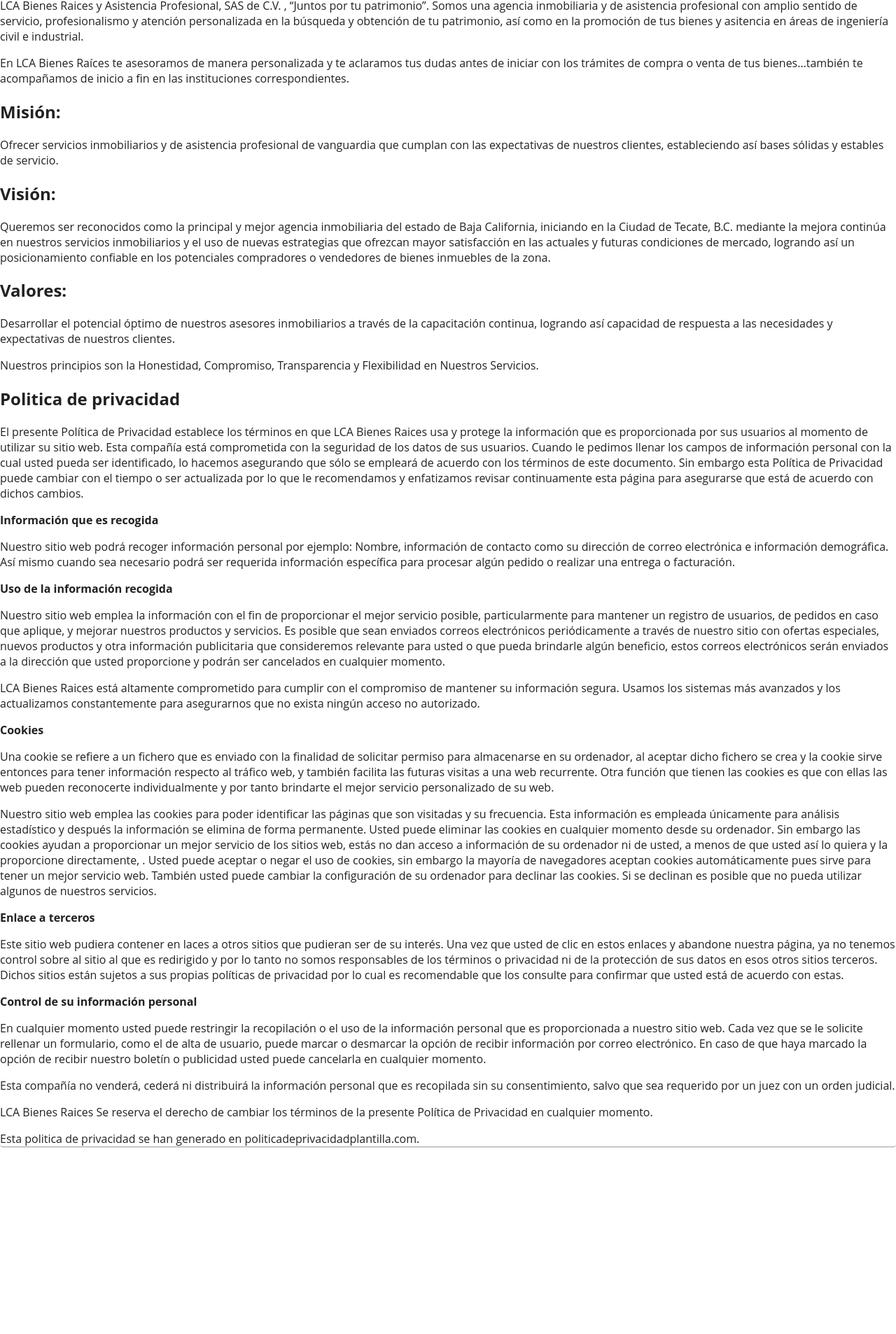
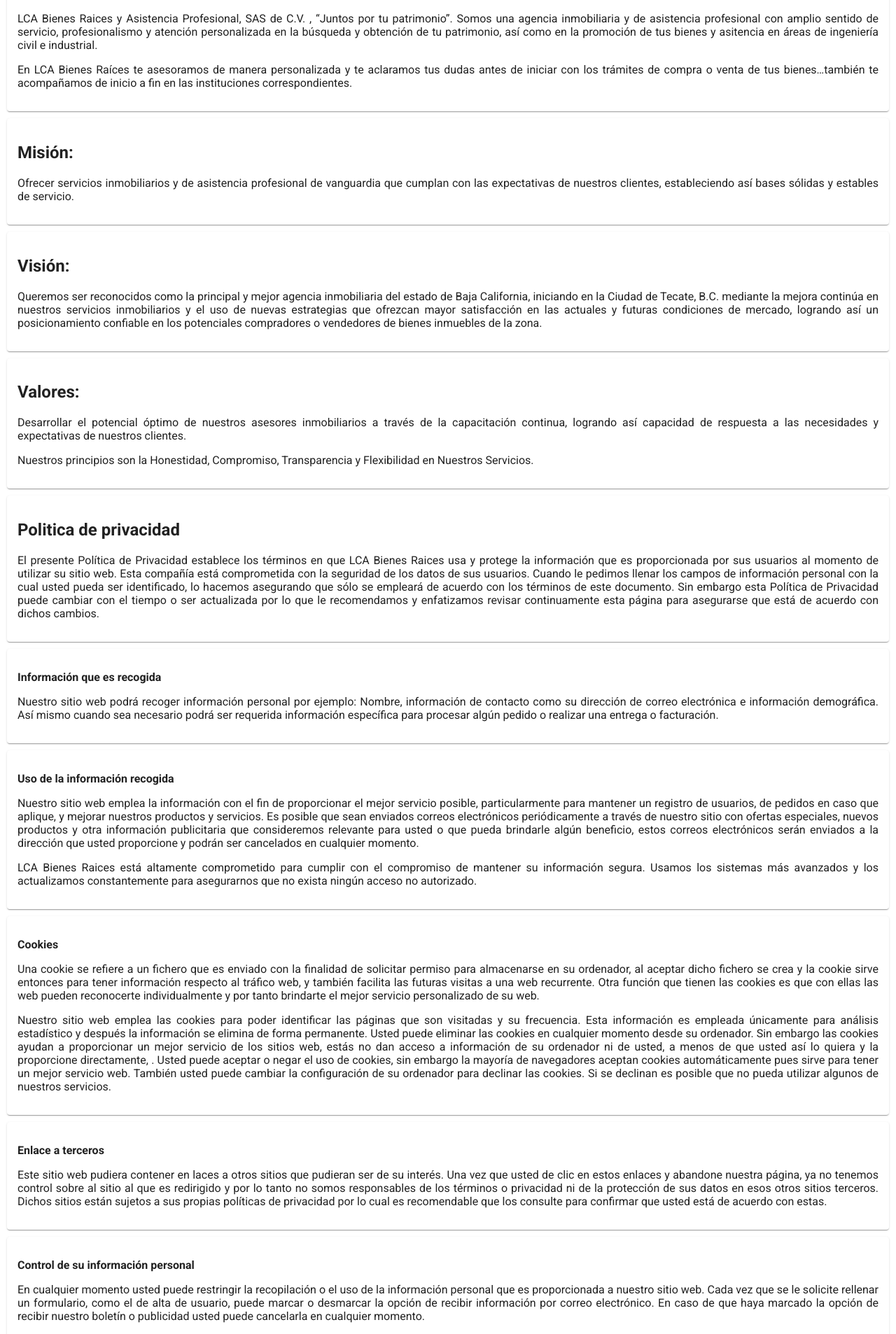
Before and after one commit to Hitlii/lca-code, a Next.js app in the folder frontend/: page /aboutUs in a window 1280 px wide. Shown: the part 149-2055 px from the top of the page at 70% size. Before the commit the page ends 1803 px from the top, so only its background shows below. Built offline with nearby package versions, Linux system fonts and the light colour scheme.

Commit message:
add style to aboutUs and services

```diff
--- a/frontend/pages/aboutUs.js
+++ b/frontend/pages/aboutUs.js
@@ -1,50 +1,195 @@
-import React from 'react'
-import { makeStyles } from '@material-ui/core/styles'
-import MenuBar from '../components/bars/MenuBar'
-import Paper from '@material-ui/core/Paper'
+import React from "react";
+import { makeStyles } from "@material-ui/core/styles";
+import MenuBar from "../components/bars/MenuBar";
+import Paper from "@material-ui/core/Paper";
 
 const useStyles = makeStyles({
   root: {
-  }
-})
+    margin: 10,
+    padding: 15,
+    fontFamily: "Roboto",
+    textAlign: "justify",
+  },
+});
 
-function aboutUs () {
-  const classes = useStyles()
+function aboutUs() {
+  const classes = useStyles();
 
   return (
     <div>
-            <MenuBar/>
-            <Paper>
+      <MenuBar />
+
+      <Paper className={classes.root}>
         <h1>Nosotros</h1>
-                <p>LCA Bienes Raices y Asistencia Profesional, SAS de C.V. , “Juntos por tu patrimonio”. Somos una agencia inmobiliaria y de asistencia profesional con amplio sentido de servicio, profesionalismo y atención personalizada en la búsqueda y obtención de tu patrimonio, así como en la promoción de tus bienes y asitencia en áreas de ingeniería civil e industrial.</p>
-                <p>En LCA Bienes Raíces te asesoramos de manera personalizada y te aclaramos tus dudas antes de iniciar con los trámites de compra o venta de tus bienes…también te acompañamos de inicio a fin en las instituciones correspondientes.</p>
+        <p>
+          LCA Bienes Raices y Asistencia Profesional, SAS de C.V. , “Juntos por
+          tu patrimonio”. Somos una agencia inmobiliaria y de asistencia
+          profesional con amplio sentido de servicio, profesionalismo y atención
+          personalizada en la búsqueda y obtención de tu patrimonio, así como en
+          la promoción de tus bienes y asitencia en áreas de ingeniería civil e
+          industrial.
+        </p>
+        <p>
+          En LCA Bienes Raíces te asesoramos de manera personalizada y te
+          aclaramos tus dudas antes de iniciar con los trámites de compra o
+          venta de tus bienes…también te acompañamos de inicio a fin en las
+          instituciones correspondientes.
+        </p>
+      </Paper>
+      <Paper className={classes.root}>
         <h2>Misión:</h2>
-                <p>Ofrecer servicios inmobiliarios y de asistencia profesional de vanguardia que cumplan con las expectativas de nuestros clientes, estableciendo así bases sólidas y estables de servicio.</p>
+        <p>
+          Ofrecer servicios inmobiliarios y de asistencia profesional de
+          vanguardia que cumplan con las expectativas de nuestros clientes,
+          estableciendo así bases sólidas y estables de servicio.
+        </p>
+      </Paper>
+      <Paper className={classes.root}>
         <h2>Visión:</h2>
-                <p>Queremos ser reconocidos como la principal y mejor agencia inmobiliaria del estado de Baja California, iniciando en la Ciudad de Tecate, B.C. mediante la mejora continúa en nuestros servicios inmobiliarios y el uso de nuevas estrategias que ofrezcan mayor satisfacción en las actuales y futuras condiciones de mercado, logrando así un posicionamiento confiable en los potenciales compradores o vendedores de bienes inmuebles de la zona.</p>
+        <p>
+          Queremos ser reconocidos como la principal y mejor agencia
+          inmobiliaria del estado de Baja California, iniciando en la Ciudad de
+          Tecate, B.C. mediante la mejora continúa en nuestros servicios
+          inmobiliarios y el uso de nuevas estrategias que ofrezcan mayor
+          satisfacción en las actuales y futuras condiciones de mercado,
+          logrando así un posicionamiento confiable en los potenciales
+          compradores o vendedores de bienes inmuebles de la zona.
+        </p>
+      </Paper>
+      <Paper className={classes.root}>
         <h2>Valores:</h2>
-                <p>Desarrollar el potencial óptimo de nuestros asesores inmobiliarios a través de la capacitación continua, logrando así capacidad de respuesta a las necesidades y expectativas de nuestros clientes.</p>
-                <p>Nuestros principios son la Honestidad, Compromiso, Transparencia y Flexibilidad en Nuestros Servicios.</p>
+        <p>
+          Desarrollar el potencial óptimo de nuestros asesores inmobiliarios a
+          través de la capacitación continua, logrando así capacidad de
+          respuesta a las necesidades y expectativas de nuestros clientes.
+        </p>
+        <p>
+          Nuestros principios son la Honestidad, Compromiso, Transparencia y
+          Flexibilidad en Nuestros Servicios.
+        </p>
+      </Paper>
+      <Paper className={classes.root}>
         <h2>Politica de privacidad</h2>
-                <p>El presente Política de Privacidad establece los términos en que LCA Bienes Raices usa y protege la información que es proporcionada por sus usuarios al momento de utilizar su sitio web. Esta compañía está comprometida con la seguridad de los datos de sus usuarios. Cuando le pedimos llenar los campos de información personal con la cual usted pueda ser identificado, lo hacemos asegurando que sólo se empleará de acuerdo con los términos de este documento. Sin embargo esta Política de Privacidad puede cambiar con el tiempo o ser actualizada por lo que le recomendamos y enfatizamos revisar continuamente esta página para asegurarse que está de acuerdo con dichos cambios.</p>
-                <p><strong>Información que es recogida</strong></p>
-                <p>Nuestro sitio web podrá recoger información personal por ejemplo: Nombre,  información de contacto como  su dirección de correo electrónica e información demográfica. Así mismo cuando sea necesario podrá ser requerida información específica para procesar algún pedido o realizar una entrega o facturación.</p>
-                <p><strong>Uso de la información recogida</strong></p>
-                <p>Nuestro sitio web emplea la información con el fin de proporcionar el mejor servicio posible, particularmente para mantener un registro de usuarios, de pedidos en caso que aplique, y mejorar nuestros productos y servicios.  Es posible que sean enviados correos electrónicos periódicamente a través de nuestro sitio con ofertas especiales, nuevos productos y otra información publicitaria que consideremos relevante para usted o que pueda brindarle algún beneficio, estos correos electrónicos serán enviados a la dirección que usted proporcione y podrán ser cancelados en cualquier momento.</p>
-                <p>LCA Bienes Raices está altamente comprometido para cumplir con el compromiso de mantener su información segura. Usamos los sistemas más avanzados y los actualizamos constantemente para asegurarnos que no exista ningún acceso no autorizado.</p>
-                <p><strong>Cookies</strong></p>
-                <p>Una cookie se refiere a un fichero que es enviado con la finalidad de solicitar permiso para almacenarse en su ordenador, al aceptar dicho fichero se crea y la cookie sirve entonces para tener información respecto al tráfico web, y también facilita las futuras visitas a una web recurrente. Otra función que tienen las cookies es que con ellas las web pueden reconocerte individualmente y por tanto brindarte el mejor servicio personalizado de su web.</p>
-                <p>Nuestro sitio web emplea las cookies para poder identificar las páginas que son visitadas y su frecuencia. Esta información es empleada únicamente para análisis estadístico y después la información se elimina de forma permanente. Usted puede eliminar las cookies en cualquier momento desde su ordenador. Sin embargo las cookies ayudan a proporcionar un mejor servicio de los sitios web, estás no dan acceso a información de su ordenador ni de usted, a menos de que usted así lo quiera y la proporcione directamente, . Usted puede aceptar o negar el uso de cookies, sin embargo la mayoría de navegadores aceptan cookies automáticamente pues sirve para tener un mejor servicio web. También usted puede cambiar la configuración de su ordenador para declinar las cookies. Si se declinan es posible que no pueda utilizar algunos de nuestros servicios.</p>
-                <p><strong>Enlace a terceros</strong></p>
-                <p>Este sitio web pudiera contener en laces a otros sitios que pudieran ser de su interés. Una vez que usted de clic en estos enlaces y abandone nuestra página, ya no tenemos control sobre al sitio al que es redirigido y por lo tanto no somos responsables de los términos o privacidad ni de la protección de sus datos en esos otros sitios terceros. Dichos sitios están sujetos a sus propias políticas de privacidad por lo cual es recomendable que los consulte para confirmar que usted está de acuerdo con estas.</p>
-                <p><strong>Control de su información personal</strong></p>
-                <p>En cualquier momento usted puede restringir la recopilación o el uso de la información personal que es proporcionada a nuestro sitio web.  Cada vez que se le solicite rellenar un formulario, como el de alta de usuario, puede marcar o desmarcar la opción de recibir información por correo electrónico.  En caso de que haya marcado la opción de recibir nuestro boletín o publicidad usted puede cancelarla en cualquier momento.</p>
-                <p>Esta compañía no venderá, cederá ni distribuirá la información personal que es recopilada sin su consentimiento, salvo que sea requerido por un juez con un orden judicial.</p>
-                <p>LCA Bienes Raices Se reserva el derecho de cambiar los términos de la presente Política de Privacidad en cualquier momento.</p>
-                <p>Esta politica de privacidad se han generado en politicadeprivacidadplantilla.com.</p>
+        <p>
+          El presente Política de Privacidad establece los términos en que LCA
+          Bienes Raices usa y protege la información que es proporcionada por
+          sus usuarios al momento de utilizar su sitio web. Esta compañía está
+          comprometida con la seguridad de los datos de sus usuarios. Cuando le
+          pedimos llenar los campos de información personal con la cual usted
+          pueda ser identificado, lo hacemos asegurando que sólo se empleará de
+          acuerdo con los términos de este documento. Sin embargo esta Política
+          de Privacidad puede cambiar con el tiempo o ser actualizada por lo que
+          le recomendamos y enfatizamos revisar continuamente esta página para
+          asegurarse que está de acuerdo con dichos cambios.
+        </p>
+      </Paper>
+      <Paper className={classes.root}>
+        <p>
+          <strong>Información que es recogida</strong>
+        </p>
+        <p>
+          Nuestro sitio web podrá recoger información personal por ejemplo:
+          Nombre, información de contacto como su dirección de correo
+          electrónica e información demográfica. Así mismo cuando sea necesario
+          podrá ser requerida información específica para procesar algún pedido
+          o realizar una entrega o facturación.
+        </p>
+      </Paper>
+      <Paper className={classes.root}>
+        <p>
+          <strong>Uso de la información recogida</strong>
+        </p>
+        <p>
+          Nuestro sitio web emplea la información con el fin de proporcionar el
+          mejor servicio posible, particularmente para mantener un registro de
+          usuarios, de pedidos en caso que aplique, y mejorar nuestros productos
+          y servicios. Es posible que sean enviados correos electrónicos
+          periódicamente a través de nuestro sitio con ofertas especiales,
+          nuevos productos y otra información publicitaria que consideremos
+          relevante para usted o que pueda brindarle algún beneficio, estos
+          correos electrónicos serán enviados a la dirección que usted
+          proporcione y podrán ser cancelados en cualquier momento.
+        </p>
+        <p>
+          LCA Bienes Raices está altamente comprometido para cumplir con el
+          compromiso de mantener su información segura. Usamos los sistemas más
+          avanzados y los actualizamos constantemente para asegurarnos que no
+          exista ningún acceso no autorizado.
+        </p>
+      </Paper>
+      <Paper className={classes.root}>
+        <p>
+          <strong>Cookies</strong>
+        </p>
+        <p>
+          Una cookie se refiere a un fichero que es enviado con la finalidad de
+          solicitar permiso para almacenarse en su ordenador, al aceptar dicho
+          fichero se crea y la cookie sirve entonces para tener información
+          respecto al tráfico web, y también facilita las futuras visitas a una
+          web recurrente. Otra función que tienen las cookies es que con ellas
+          las web pueden reconocerte individualmente y por tanto brindarte el
+          mejor servicio personalizado de su web.
+        </p>
+        <p>
+          Nuestro sitio web emplea las cookies para poder identificar las
+          páginas que son visitadas y su frecuencia. Esta información es
+          empleada únicamente para análisis estadístico y después la información
+          se elimina de forma permanente. Usted puede eliminar las cookies en
+          cualquier momento desde su ordenador. Sin embargo las cookies ayudan a
+          proporcionar un mejor servicio de los sitios web, estás no dan acceso
+          a información de su ordenador ni de usted, a menos de que usted así lo
+          quiera y la proporcione directamente, . Usted puede aceptar o negar el
+          uso de cookies, sin embargo la mayoría de navegadores aceptan cookies
+          automáticamente pues sirve para tener un mejor servicio web. También
+          usted puede cambiar la configuración de su ordenador para declinar las
+          cookies. Si se declinan es posible que no pueda utilizar algunos de
+          nuestros servicios.
+        </p>
+      </Paper>
+      <Paper className={classes.root}>
+        <p>
+          <strong>Enlace a terceros</strong>
+        </p>
+        <p>
+          Este sitio web pudiera contener en laces a otros sitios que pudieran
+          ser de su interés. Una vez que usted de clic en estos enlaces y
+          abandone nuestra página, ya no tenemos control sobre al sitio al que
+          es redirigido y por lo tanto no somos responsables de los términos o
+          privacidad ni de la protección de sus datos en esos otros sitios
+          terceros. Dichos sitios están sujetos a sus propias políticas de
+          privacidad por lo cual es recomendable que los consulte para confirmar
+          que usted está de acuerdo con estas.
+        </p>
+      </Paper>
+      <Paper className={classes.root}>
+        <p>
+          <strong>Control de su información personal</strong>
+        </p>
+        <p>
+          En cualquier momento usted puede restringir la recopilación o el uso
+          de la información personal que es proporcionada a nuestro sitio web.
+          Cada vez que se le solicite rellenar un formulario, como el de alta de
+          usuario, puede marcar o desmarcar la opción de recibir información por
+          correo electrónico. En caso de que haya marcado la opción de recibir
+          nuestro boletín o publicidad usted puede cancelarla en cualquier
+          momento.
+        </p>
+        <p>
+          Esta compañía no venderá, cederá ni distribuirá la información
+          personal que es recopilada sin su consentimiento, salvo que sea
+          requerido por un juez con un orden judicial.
+        </p>
+        <p>
+          LCA Bienes Raices Se reserva el derecho de cambiar los términos de la
+          presente Política de Privacidad en cualquier momento.
+        </p>
+        <p>
+          Esta politica de privacidad se han generado en
+          politicadeprivacidadplantilla.com.
+        </p>
       </Paper>
     </div>
-  )
+  );
 }
 
-export default aboutUs
+export default aboutUs;
```
Also changed, not shown: frontend/components/forms/PropertyForm.js (+6 -6 lines), frontend/pages/admin/createProperty.js (+9 -6 lines), frontend/pages/services.js (+42 -9 lines). Lines whose indentation alone changed are shown as unchanged.
